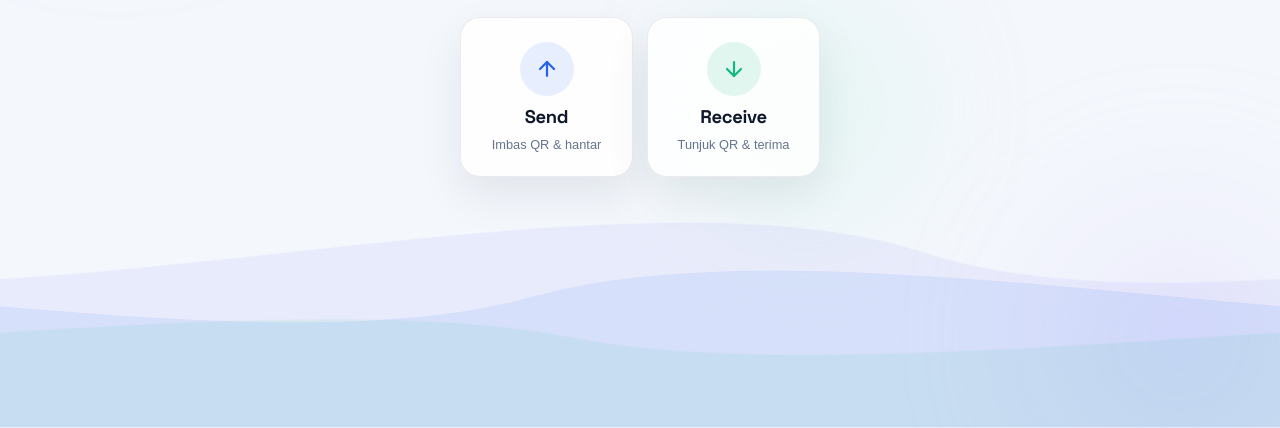
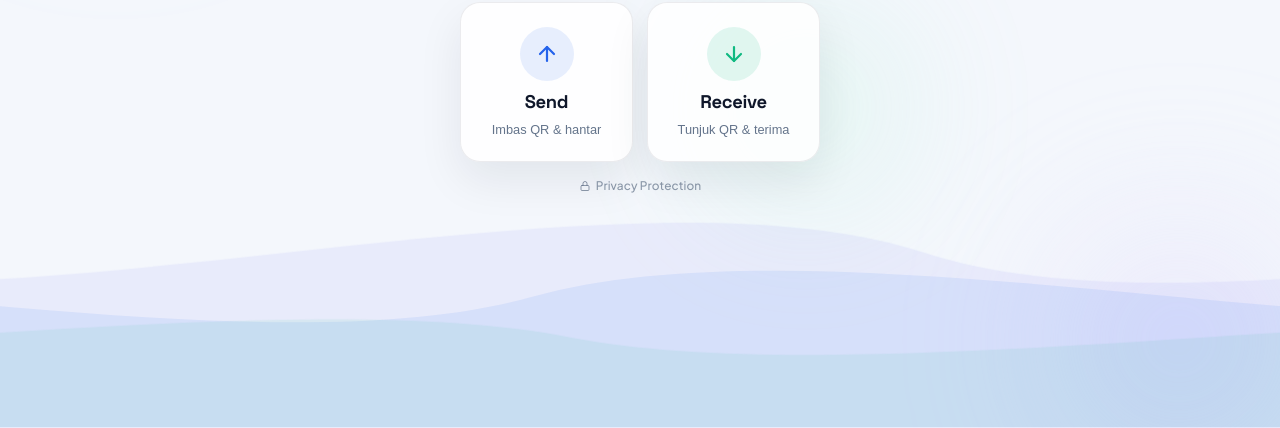
Before and after one commit to arifuddinorzain/mydrop, a website: page public/index.html in a window 1280 px wide. Shown: the part 372-800 px from the top of the page. Drawn offline with Linux system fonts and the light colour scheme.

Commit message:
Add subtle lock icon and Privacy Protection label below home buttons

```diff
--- a/public/index.html
+++ b/public/index.html
@@ -80,6 +80,13 @@
           <span class="action-sub">Tunjuk QR &amp; terima</span>
         </button>
       </div>
+      <p class="privacy-note">
+        <svg viewBox="0 0 24 24" fill="none" stroke="currentColor" stroke-width="2" stroke-linecap="round" stroke-linejoin="round" aria-hidden="true">
+          <rect x="4" y="11" width="16" height="10" rx="2" />
+          <path d="M8 11V7a4 4 0 0 1 8 0v4" />
+        </svg>
+        <span>Privacy Protection</span>
+      </p>
     </section>
 
     <!-- RECEIVE VIEW -->
--- a/public/styles.css
+++ b/public/styles.css
@@ -512,6 +512,24 @@ body {
   color: var(--muted);
 }
 
+.privacy-note {
+  display: inline-flex;
+  align-items: center;
+  justify-content: center;
+  gap: 5px;
+  margin-top: 2px;
+  font-size: 0.74rem;
+  font-weight: 500;
+  letter-spacing: 0.01em;
+  color: rgba(100, 116, 139, 0.72);
+}
+
+.privacy-note svg {
+  width: 12px;
+  height: 12px;
+  flex-shrink: 0;
+}
+
 /* Topbar */
 .topbar {
   display: flex;
```
